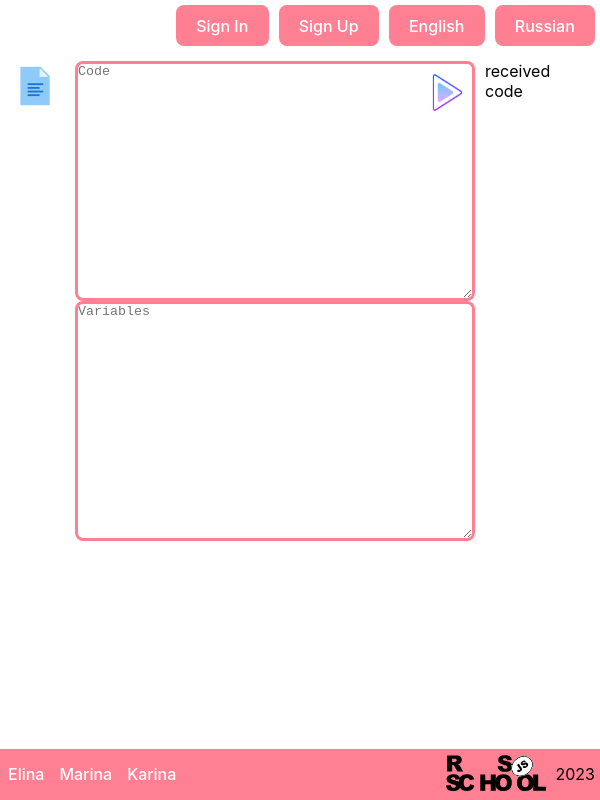
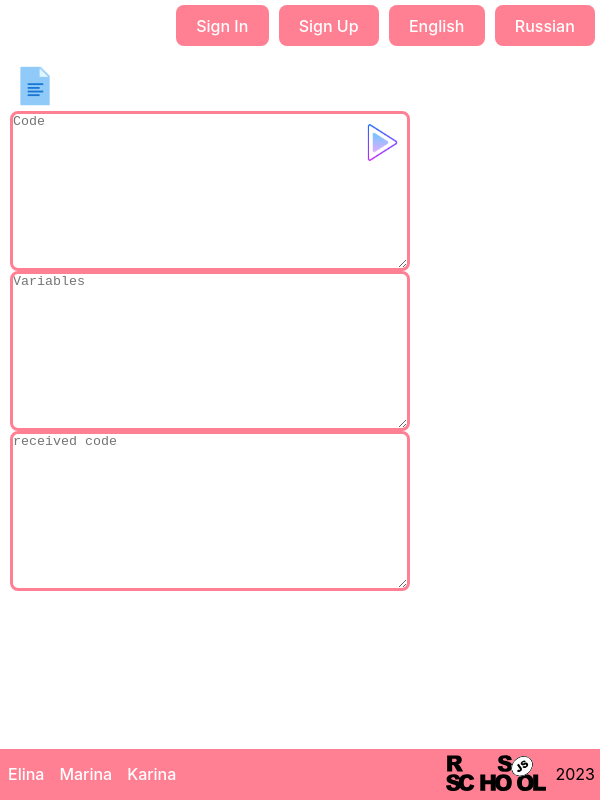
Before and after one commit to KarinaBertosh/graphiql-app, a React (Vite) app in the folder react-ts/: page /main in a window 600 px wide. Built offline with nearby package versions, Linux system fonts and the light colour scheme; no server answers; sample sign-in values are in the browser's storage.

Commit message:
feat: add received code block

```diff
--- a/react-ts/src/pages/MainPage.tsx
+++ b/react-ts/src/pages/MainPage.tsx
@@ -19,7 +19,7 @@ export const MainPage = () => {
         <textarea placeholder="Variables"></textarea>
         <img src={start} className="documentation__button__start" />
       </div>
-      <div className="received-code">received code</div>
+      <textarea placeholder="received code"></textarea>
     </div>
   );
 };
--- a/react-ts/src/pages/style.scss
+++ b/react-ts/src/pages/style.scss
@@ -80,6 +80,19 @@ textarea {
   width: 50%
 }
 
+@media screen and (min-width: 540px) and (max-width: 730px) {
+  .main-page {
+    flex-direction: column;
+  }
+
+  textarea {
+    width: 400px;
+    height: 160px;
+    border: 3px solid #ff7f93;
+    border-radius: 8px;
+  }
+}
+
 @media screen and (min-width: 320px) and (max-width: 540px) {
   .description {
     &__title {
```
